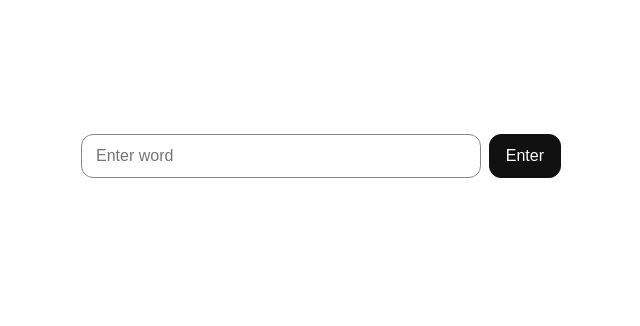
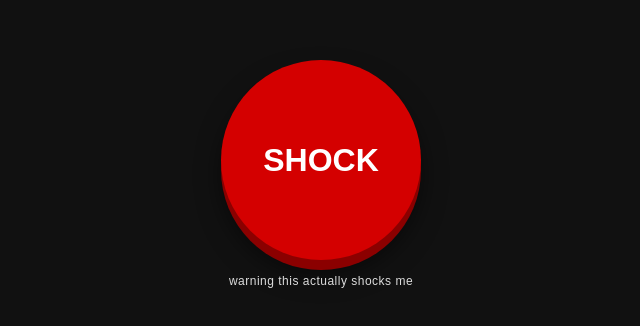
Before and after one commit to Windex007200/Windex-sCode, a plain HTML site: page index.html in a window 1280 px wide. Shown: the part 226-552 px from the top of the page, without its empty margins (319-959 px from the left). Drawn offline with Linux system fonts and the light colour scheme.

Commit message:
Update index.html

```diff
--- a/index.html
+++ b/index.html
@@ -3,54 +3,59 @@
 <head>
   <meta charset="UTF-8" />
   <meta name="viewport" content="width=device-width, initial-scale=1.0" />
-  <title>Passcode</title>
+  <title>Shock Button</title>
   <style>
-    html, body { height: 100%; margin: 0; }
-    body { display: grid; place-items: center; background:#fff; font-family: system-ui, -apple-system, Segoe UI, Roboto, Helvetica, Arial, sans-serif; }
-    .card { width: min(92vw, 480px); }
-    .row { display: flex; gap: 8px; }
-    input[type="text"] { flex: 1; padding: 12px 14px; font-size: 16px; border: 1px solid #ccc; border-radius: 12px; outline: none; }
-    input[type="text"]:focus { border-color: #888; }
-    button { padding: 12px 16px; font-size: 16px; border: 1px solid #111; border-radius: 12px; background: #111; color: #fff; cursor: pointer; }
-    button:active { transform: translateY(1px); }
-    #result { margin-top: 12px; min-height: 24px; font-size: 16px; }
-    .ok { color: #0a7e07; font-weight: 600; }
-    .err { color: #b00020; font-weight: 600; }
-    .code { font-family: ui-monospace, SFMono-Regular, Menlo, Monaco, Consolas, "Liberation Mono", "Courier New", monospace; padding: 2px 6px; border-radius: 8px; border: 1px solid #ddd; }
+    body {
+      margin: 0;
+      height: 100vh;
+      display: flex;
+      flex-direction: column;
+      align-items: center;
+      justify-content: center;
+      background: #111;
+      font-family: Arial, Helvetica, sans-serif;
+    }
+
+    .shock-button {
+      background: #d40000;
+      color: #fff;
+      border: none;
+      border-radius: 50%;
+      width: 200px;
+      height: 200px;
+      font-size: 32px;
+      font-weight: bold;
+      cursor: pointer;
+      box-shadow: 0 10px 0 #8b0000, 0 15px 25px rgba(0,0,0,0.5);
+      transition: transform 0.1s ease, box-shadow 0.1s ease;
+    }
+
+    .shock-button:active {
+      transform: translateY(8px);
+      box-shadow: 0 2px 0 #8b0000, 0 6px 15px rgba(0,0,0,0.6);
+    }
+      .warning-text {
+      margin-top: 14px;
+      color: #ffffff;
+      font-size: 12px;
+      opacity: 0.85;
+      letter-spacing: 0.5px;
+      text-align: center;
+    }
   </style>
 </head>
 <body>
-  <div class="card" aria-live="polite">
-    <div class="row">
-      <input id="answer" type="text" placeholder="Enter word" autocomplete="off" />
-      <button id="go" type="button" aria-label="Enter">Enter</button>
-    </div>
-    <div id="result" role="status"></div>
-  </div>
+
+  <button class="shock-button" onclick="pressShock()">SHOCK</button>
+  <div class="warning-text">warning this actually shocks me</div>
 
   <script>
-    const input = document.getElementById('answer');
-    const btn = document.getElementById('go');
-    const result = document.getElementById('result');
+    function pressShock() {
+      // This function exists so you can easily add behavior later
+      // (sound, animation, vibration, API call, etc.)
+      console.log('SHOCK button pressed');
+    }
+  </script>
 
-    function check() {
-      const v = input.value.trim();
-      if (v === 'Scrawny' || v === 'scrawny') {
-        result.innerHTML = `<span class="ok">Correct.</span> Code: <span class="code">1TIrDf8c3Sg</span>`;
-      } else {
-        result.innerHTML = `<span class="err">Incorrect</span>`;
-      }
-    }
-
-    btn.addEventListener('click', check);
-    input.addEventListener('keydown', (e) => {
-      if (e.key === 'Enter') {
-        check();
-      }
-    });
-
-    // Focus the input on load for quick typing
-    input.focus();
-  </script>
 </body>
 </html>
```
